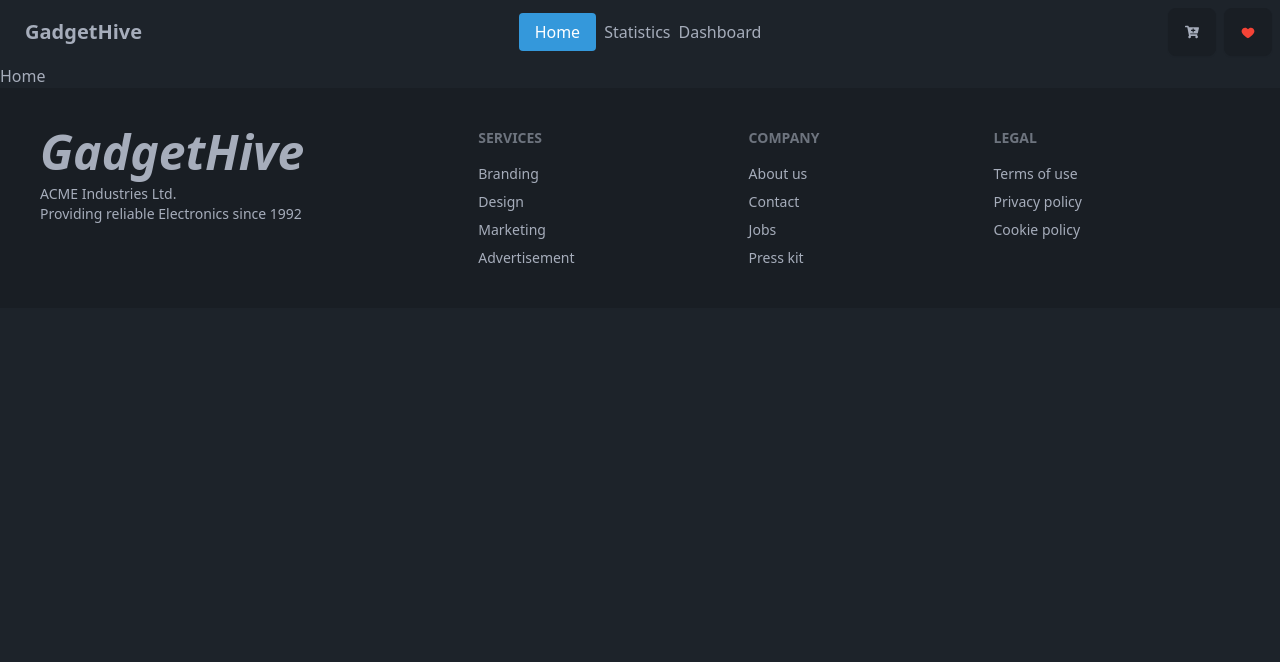
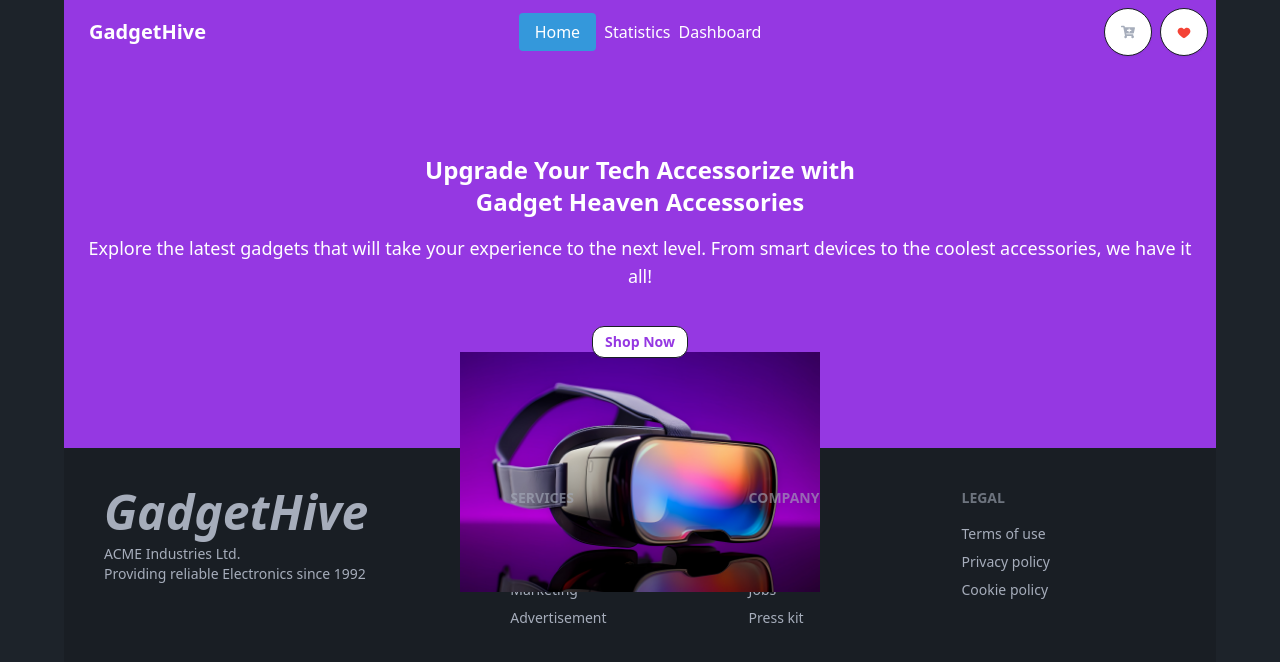
Before and after one commit to programming-hero-web-course-4/b10a8-gadget-heaven-foysal90, a React (Vite) app: page / in a window 1280 px wide. Shown: the top 662 px of the page. Built offline with nearby package versions, Linux system fonts and the light colour scheme.

Commit message:
navbar bg color implemented for home page all other pages and banner crteated

```diff
--- /dev/null
+++ b/src/components/Banner/Banner.jsx
@@ -0,0 +1,32 @@
+const Banner = () => {
+  return (
+    <div className="relative bg-[#9538E2] h-96 flex items-center justify-center">
+
+      <div className="text-center text-white z-10 space-y-4 px-4">
+        <h1 className="text-2xl font-bold">
+          Upgrade Your Tech Accessorize with <br /> Gadget Heaven Accessories
+        </h1>
+        <span className="block text-lg">
+          Explore the latest gadgets that will take your experience to the next
+          level. From smart devices to the coolest accessories, we have it all!
+        </span>
+        <div>
+          <button className="btn btn-sm bg-white text-[#9538E2] rounded-xl mt-5">
+            Shop Now
+          </button>
+        </div>
+      </div>
+
+
+      <div className="absolute top-72  flex items-center justify-center  ">
+        <img
+          className="max-w-full h-60 object-cover"
+          src="../../../src/assets/banner.jpg"
+          alt="banner"
+        />
+      </div>
+    </div>
+  );
+};
+
+export default Banner;
--- a/src/components/Home/Home.jsx
+++ b/src/components/Home/Home.jsx
@@ -1,8 +1,11 @@
+import Banner from "../Banner/Banner"
 
 
 const Home = () => {
   return (
-    <div>Home</div>
+    <div>
+        <Banner/>
+    </div>
   )
 }
 
--- a/src/components/Root/Root.jsx
+++ b/src/components/Root/Root.jsx
@@ -5,7 +5,7 @@ import Footer from "../../shared/Footer/Footer"
 
 const Root = () => {
   return (
-    <div>
+    <div className="max-w-6xl mx-auto">
         <Navbar/>
         <Outlet/>
         <Footer/>
--- a/src/shared/Navbar/Navbar.jsx
+++ b/src/shared/Navbar/Navbar.jsx
@@ -1,9 +1,12 @@
 import { FaCartPlus } from "react-icons/fa";
 import { FcLike } from "react-icons/fc";
-import { Link, NavLink } from "react-router-dom";
+import { Link, NavLink, useLocation } from "react-router-dom";
 import "./Navbar.css";
 
+
 const Navbar = () => {
+  const location = useLocation()
+  const homePage = location.pathname ==='/'
   const links = (
     <>
     <li>
@@ -35,7 +38,7 @@ const Navbar = () => {
 
   return (
     <div>
-      <div className="navbar ">
+      <div className={`navbar ${homePage? 'bg-[#9538E2] text-white' : 'bg-white'}`} >
         <div className="navbar-start">
           <div className="dropdown">
             <div tabIndex={0} role="button" className="btn btn-ghost lg:hidden">
@@ -67,11 +70,11 @@ const Navbar = () => {
           <ul className="flex px-1 gap-2">{links}</ul>
         </div>
         <div className="navbar-end gap-x-2">
-          <NavLink className="btn">
-            <FaCartPlus />
+          <NavLink className="btn btn-md rounded-full bg-white">
+            <FaCartPlus className="text-sm" />
           </NavLink>
-          <NavLink className="btn">
-            <FcLike />
+          <NavLink className="btn btn-md rounded-full bg-white">
+            <FcLike className="text-sm" />
           </NavLink>
         </div>
       </div>
```
